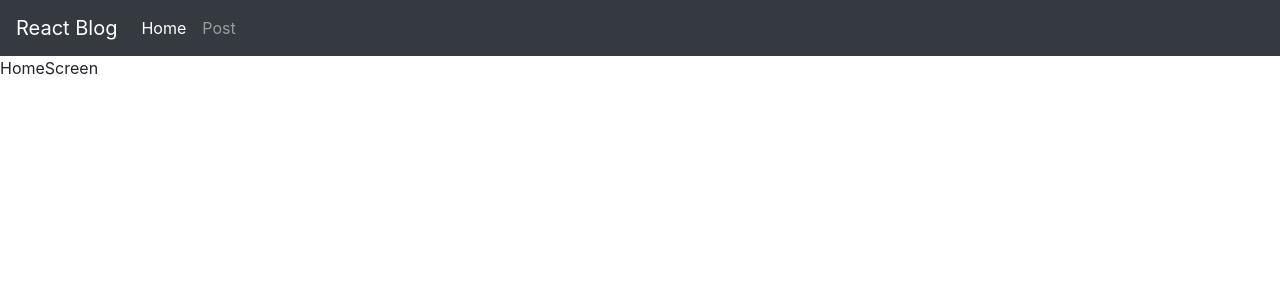
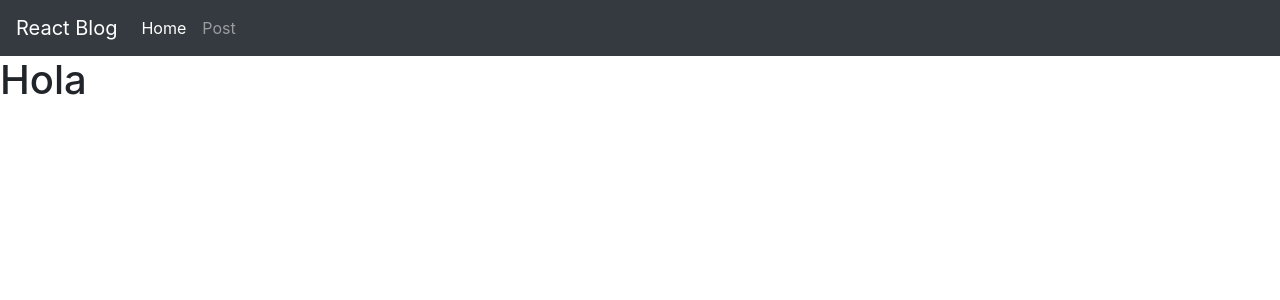
Before and after one commit to lvanegasimagine/crud-react-localstorage, a React (Vite) app: page / in a window 1280 px wide. Shown: the top 300 px of the page. Built offline with nearby package versions, Linux system fonts and the light colour scheme.

Commit message:
Restauracion

```diff
--- a/src/App.jsx
+++ b/src/App.jsx
@@ -5,9 +5,9 @@ import ListPost from "./components/ListPost";
 import { v4 as uuidv4 } from "uuid";
 import Navbar from "./shared/Navbar";
 import { BrowserRouter as Router, Routes, Route } from "react-router-dom";
-import HomeScreen from "./pages/HomeScreen";
+import HomeScreen from "./pages/Home/HomeScreen";
 import Posts from "./components/Posts";
-import PostScreen from "./pages/PostScreen";
+import PostScreen from "./pages/Post/PostScreen";
 
 function App() {
   let postIniciales = JSON.parse(localStorage.getItem("posts"));
--- a/src/main.jsx
+++ b/src/main.jsx
@@ -1,6 +1,7 @@
 import React from 'react'
 import ReactDOM from 'react-dom'
 import App from './App'
+
 
 ReactDOM.render(
   <React.StrictMode>
--- /dev/null
+++ b/src/pages/Home/HomeScreen.jsx
@@ -0,0 +1,9 @@
+import React from "react";
+
+const HomeScreen = () => {
+  return (
+   <h1>Hola</h1>
+  );
+};
+
+export default HomeScreen;
--- a/src/pages/HomeScreen.jsx
+++ /dev/null
@@ -1,9 +0,0 @@
-import React from 'react'
-
-const HomeScreen = () => {
-  return (
-    <div>HomeScreen</div>
-  )
-}
-
-export default HomeScreen
```
Also changed, not shown: src/pages/Post/PostScreen.jsx (renamed from src/pages/PostScreen.jsx).
